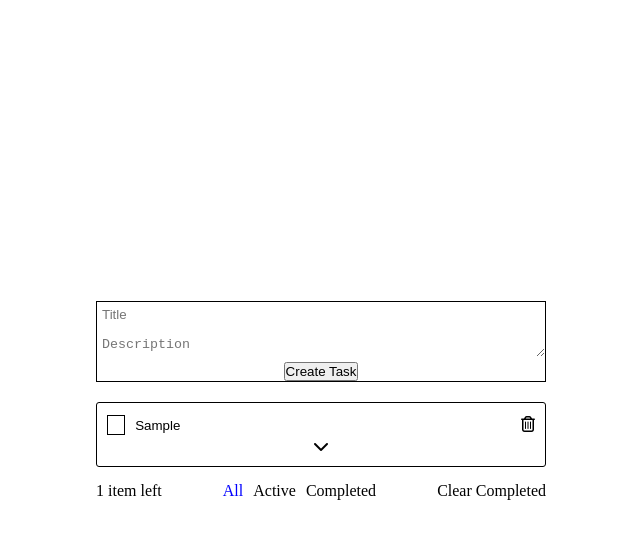
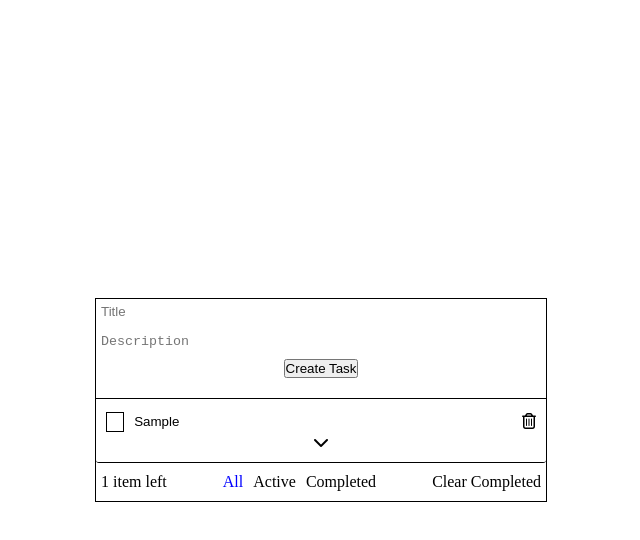
Before and after one commit to dodoburner/todo-app-react, a React (Create React App) app: page / in a window 1280 px wide. Both pictures are taken after typing "Sample", "Sample" into the empty fields and a click on the button "Create Task". Shown: the top 540 px of the page, without its empty margins (319-959 px from the left). Built offline with nearby package versions, Linux system fonts and the light colour scheme.

Commit message:
Make task save after each edit

```diff
--- a/src/App.js
+++ b/src/App.js
@@ -29,6 +29,15 @@ function App() {
     setTasks((prevTasks) => [...prevTasks.filter((el) => el.id !== id)]);
   };
 
+  const updateTask = (id, title, description) => {
+    setTasks((prevTasks) => {
+      const task = prevTasks.find((el) => el.id === id);
+      task.title = title;
+      task.description = description;
+      return [...prevTasks];
+    });
+  };
+
   const clearCompleted = () => {
     setTasks((prevTasks) => [...prevTasks.filter((el) => !el.completed)]);
   };
@@ -44,10 +53,10 @@ function App() {
 
   return (
     <div className="App">
-      <div>
+      <div className="content-container">
         <TaskForm setTasks={setTasks} />
         <taskContext.Provider
-          value={{ setCompleted, rearrangeTasks, deleteTask }}
+          value={{ setCompleted, rearrangeTasks, deleteTask, updateTask }}
         >
           <Tasks tasks={tasks} status={status} />
         </taskContext.Provider>
--- a/src/components/Task.js
+++ b/src/components/Task.js
@@ -11,10 +11,11 @@ const Task = ({ task, index }) => {
   } = task;
   const [title, setTitle] = useState(prevTitle);
   const [description, setDescription] = useState(prevDescription);
-  const { setCompleted, rearrangeTasks, deleteTask } = useContext(taskContext);
+  const { setCompleted, rearrangeTasks, deleteTask, updateTask } =
+    useContext(taskContext);
   const [isDescriptionOpen, setIsDescriptionOpen] = useState(false);
 
-  const handleClick = (e) => {
+  const handleArrowClick = (e) => {
     if (e.target.className !== "description-input") {
       setIsDescriptionOpen((prev) => !prev);
     }
@@ -35,12 +36,25 @@ const Task = ({ task, index }) => {
     e.dataTransfer.setData("text", index);
   };
 
+  const handleTitleUpdate = (e) => {
+    setTitle(e.target.value);
+    const trimmed = e.target.value.trim();
+    if (trimmed) {
+      updateTask(id, trimmed, description);
+    }
+  };
+
+  const handleDescriptionUpdate = (e) => {
+    setDescription(e.target.value);
+    updateTask(id, title, e.target.value);
+  };
+
   const renderDescription = () => {
     return isDescriptionOpen ? (
       <>
         <ReactTextareaAutosize
           value={description}
-          onChange={(e) => setDescription(e.target.value)}
+          onChange={handleDescriptionUpdate}
           name="description"
           className="description-input"
         />
@@ -76,7 +90,7 @@ const Task = ({ task, index }) => {
         <input
           required
           value={title}
-          onChange={(e) => setTitle(e.target.value)}
+          onChange={handleTitleUpdate}
           type="text"
           name="title"
           className="title-input"
@@ -87,7 +101,7 @@ const Task = ({ task, index }) => {
         </div>
       </div>
 
-      <div onClick={handleClick} className="task-bottom-part">
+      <div onClick={handleArrowClick} className="task-bottom-part">
         {renderDescription()}
       </div>
     </li>
--- a/src/components/TaskForm.js
+++ b/src/components/TaskForm.js
@@ -12,7 +12,7 @@ const TaskForm = ({ setTasks }) => {
       setTitle("");
       return;
     }
-    const todo = new Todo(title, description);
+    const todo = new Todo(title.trim(), description.trim());
     setTasks((prev) => [...prev, todo]);
     setTitle("");
     setDescription("");
--- a/src/style/App.css
+++ b/src/style/App.css
@@ -6,13 +6,17 @@
   height: 100vh;
 }
 
+.content-container {
+  border: 1px solid;
+}
+
 form {
+  border-bottom: 1px solid;
   display: flex;
   align-items: center;
   justify-content: center;
   flex-direction: column;
-  margin-bottom: 20px;
-  border: 1px solid black;
+  padding-bottom: 20px;
 }
 
 label {
@@ -20,10 +24,9 @@ label {
 }
 
 .Task {
-  border: 1px solid black;
+  border-bottom: 1px solid;
   padding: 10px;
   cursor: pointer;
-  margin-bottom: 15px;
   border-radius: 3px;
 }
 
@@ -70,12 +73,15 @@ label {
 .description-input {
   padding: 5px;
   margin: 5px 0;
+  resize: none;
+  overflow: hidden;
 }
 
 .tasks-footer {
   display: flex;
   justify-content: space-between;
   width: 450px;
+  padding: 10px 5px;
 }
 
 .tasks-footer ul {
```
